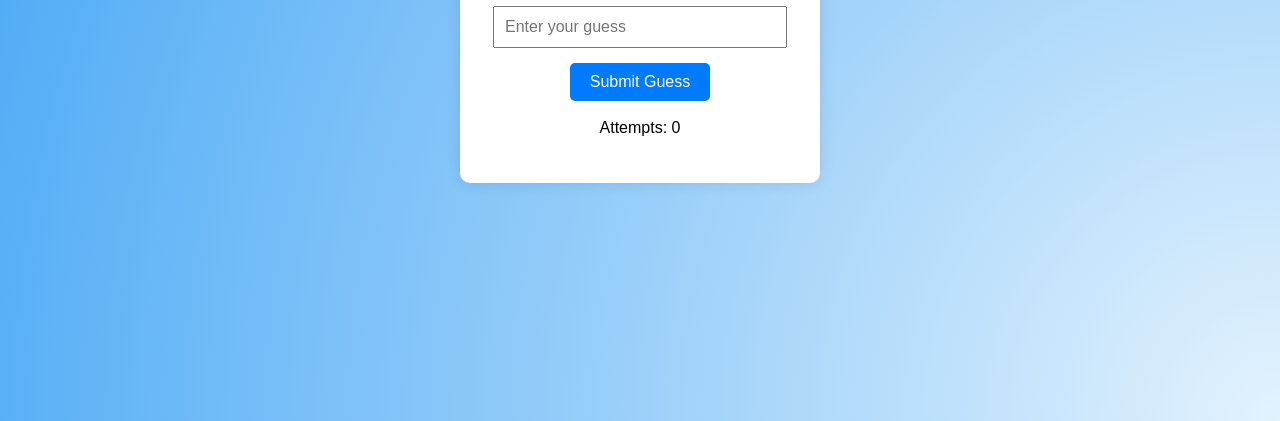
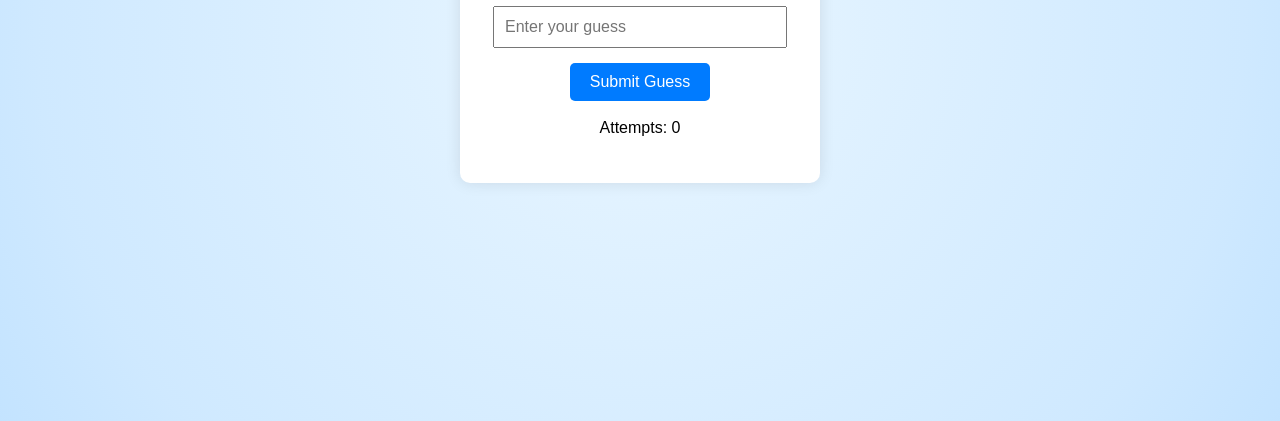
Before and after one commit to paraskapoor760-hue/Guess-the-number, a plain HTML site: page index.html in a window 1280 px wide. Shown: the part 379-800 px from the top of the page. Drawn offline with Linux system fonts and the light colour scheme.

Commit message:
Refine background styles and transitions in CSS
Updated background gradient and transition timing for smoother animation.

```diff
--- a/style.css
+++ b/style.css
@@ -1,19 +1,20 @@
+/* simple page + animated background */
 body {
     margin: 0;
     height: 100vh;
     display: flex;
     justify-content: center;
     align-items: center;
+    font-family: Arial, sans-serif;
 
-    /* Background */
-    background: radial-gradient(circle at center, #e3f2fd, #90caf9, #42a5f5);
+    /* radial gradient background that we will move using JS */
+    background: radial-gradient(circle at 50% 50%, #e9f6ff 0%, #cfe9ff 40%, #88c7ff 100%);
     background-size: 200% 200%;
-    transition: background-position 0.1s linear;
-
-    font-family: Arial, sans-serif;
+    background-position: 50% 50%;
+    transition: background-position 0.12s linear; /* keeps it smooth if JS updates directly */
 }
 
-/* Game container – original styling */
+/* Game card (original simple) */
 .game-container {
     background: white;
     padding: 30px;
@@ -23,7 +24,6 @@ body {
     text-align: center;
 }
 
-/* Input */
 input {
     width: 90%;
     padding: 10px;
@@ -31,7 +31,6 @@ input {
     font-size: 16px;
 }
 
-/* Buttons */
 button {
     padding: 10px 20px;
     font-size: 16px;
```
